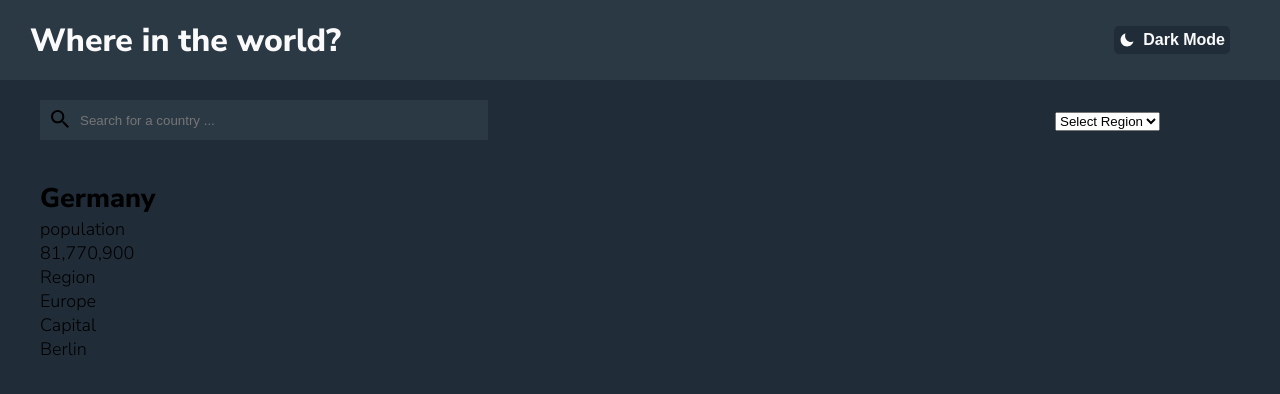
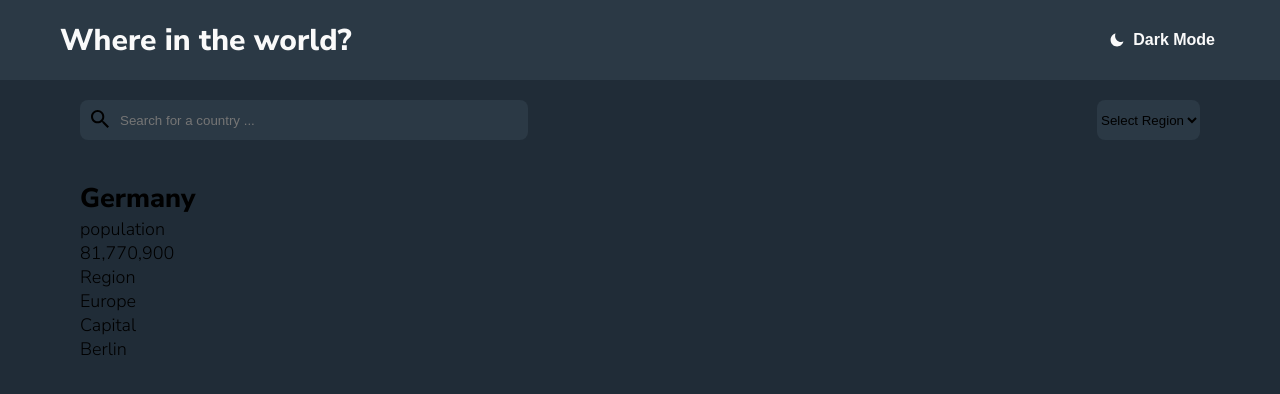
Before and after one commit to Wongel-Yilma/Rest-countries-API-wtih-color-theme-switcher, a plain HTML site: page index.html in a window 1280 px wide. Drawn offline with nearby package versions, Linux system fonts and the light colour scheme.

Commit message:
Styled the form component

```diff
--- a/src/css/style.css
+++ b/src/css/style.css
@@ -21,10 +21,12 @@ body {
   background-color: #202c37; }
 
 .heading-1 {
-  font-size: 3.2rem;
-  font-weight: 800; }
+  font-size: 3rem;
+  font-weight: 800;
+  color: #fafafa; }
 
 .form {
+  margin: 0 auto;
   max-width: 120rem;
   padding: 2rem 4rem;
   display: flex;
@@ -36,10 +38,12 @@ body {
     width: 40%; }
   .form__input {
     border: none;
+    outline: none;
     height: 4rem;
     background-color: #2b3945;
     padding-left: 4rem;
-    width: 100%; }
+    width: 100%;
+    border-radius: 8px; }
   .form__btn {
     border: none;
     position: absolute;
@@ -47,6 +51,12 @@ body {
     background-color: transparent;
     left: 0.8rem;
     top: 0.7rem; }
+  .form select {
+    border: none;
+    outline: none;
+    height: 4rem;
+    background-color: #2b3945;
+    border-radius: 8px; }
 
 .header {
   margin: 0 auto;
@@ -58,7 +68,9 @@ body {
   display: flex;
   align-items: center; }
   .header__container {
+    margin: 0 auto;
     width: 120rem;
+    padding: 2rem 2rem;
     display: flex;
     align-items: center;
     justify-content: space-between; }
@@ -71,10 +83,14 @@ body {
     align-items: center;
     gap: 0.8rem;
     border-radius: 5px;
-    background-color: #202c37;
+    background-color: inherit;
     font-weight: 600;
-    color: inherit; }
+    color: inherit;
+    transition: all 0.3s; }
+    .header__btn:hover {
+      background-color: #202c37; }
 
 .container {
   max-width: 120rem;
-  padding: 2rem 4rem; }
+  padding: 2rem 4rem;
+  margin: 0 auto; }
--- a/src/sass/_components.scss
+++ b/src/sass/_components.scss
@@ -1,9 +1,12 @@
 .heading-1 {
-  font-size: 3.2rem;
+  font-size: 3rem;
   font-weight: 800;
+  color: $gray-light;
 }
 
 .form {
+  margin: 0 auto;
+
   max-width: 120rem;
   padding: 2rem 4rem;
   display: flex;
@@ -16,10 +19,12 @@
   }
   &__input {
     border: none;
+    outline: none;
     height: 4rem;
     background-color: $primary-light;
     padding-left: 4rem;
     width: 100%;
+    border-radius: 8px;
   }
   &__btn {
     border: none;
@@ -29,4 +34,11 @@
     left: 0.8rem;
     top: 0.7rem;
   }
+  select {
+    border: none;
+    outline: none;
+    height: 4rem;
+    background-color: $primary-light;
+    border-radius: 8px;
+  }
 }
--- a/src/sass/_layout.scss
+++ b/src/sass/_layout.scss
@@ -8,7 +8,10 @@
   display: flex;
   align-items: center;
   &__container {
+    margin: 0 auto;
     width: 120rem;
+    padding: 2rem 2rem;
+
     display: flex;
     align-items: center;
     justify-content: space-between;
@@ -22,13 +25,18 @@
     align-items: center;
     gap: 0.8rem;
     border-radius: 5px;
-    background-color: $primary-color;
+    background-color: inherit;
     font-weight: 600;
     color: inherit;
+    transition: all 0.3s;
+    &:hover {
+      background-color: $primary-color;
+    }
   }
 }
 
 .container {
   max-width: 120rem;
   padding: 2rem 4rem;
+  margin: 0 auto;
 }
```
